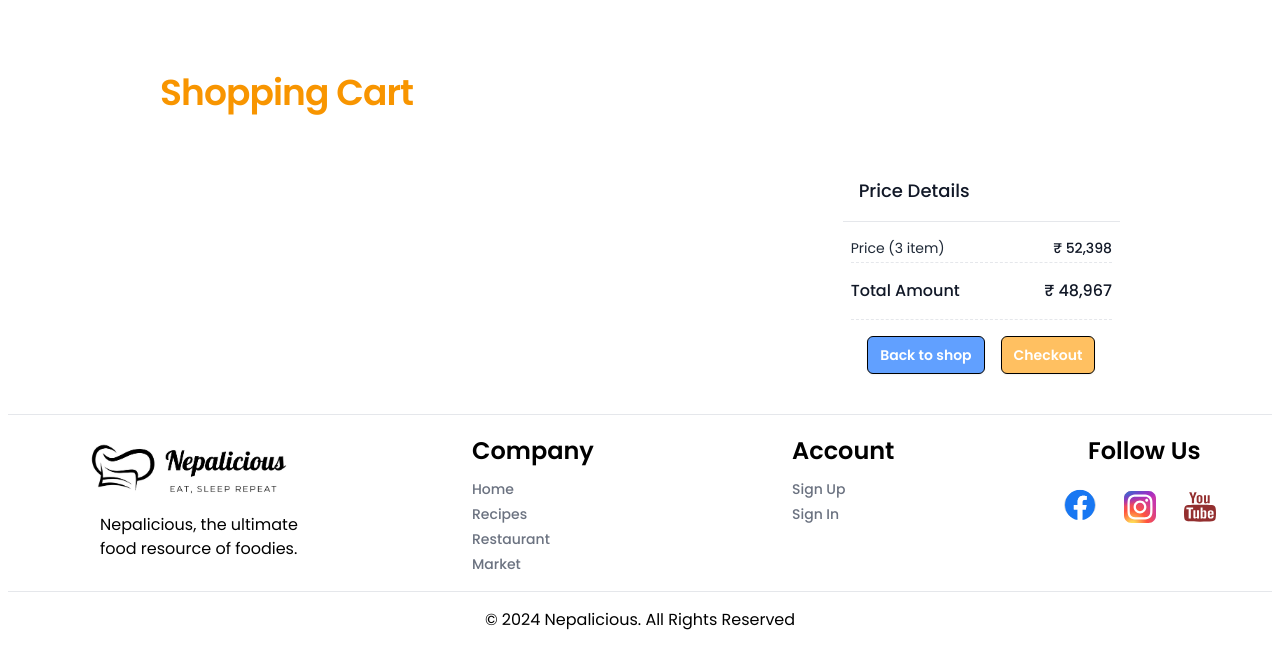
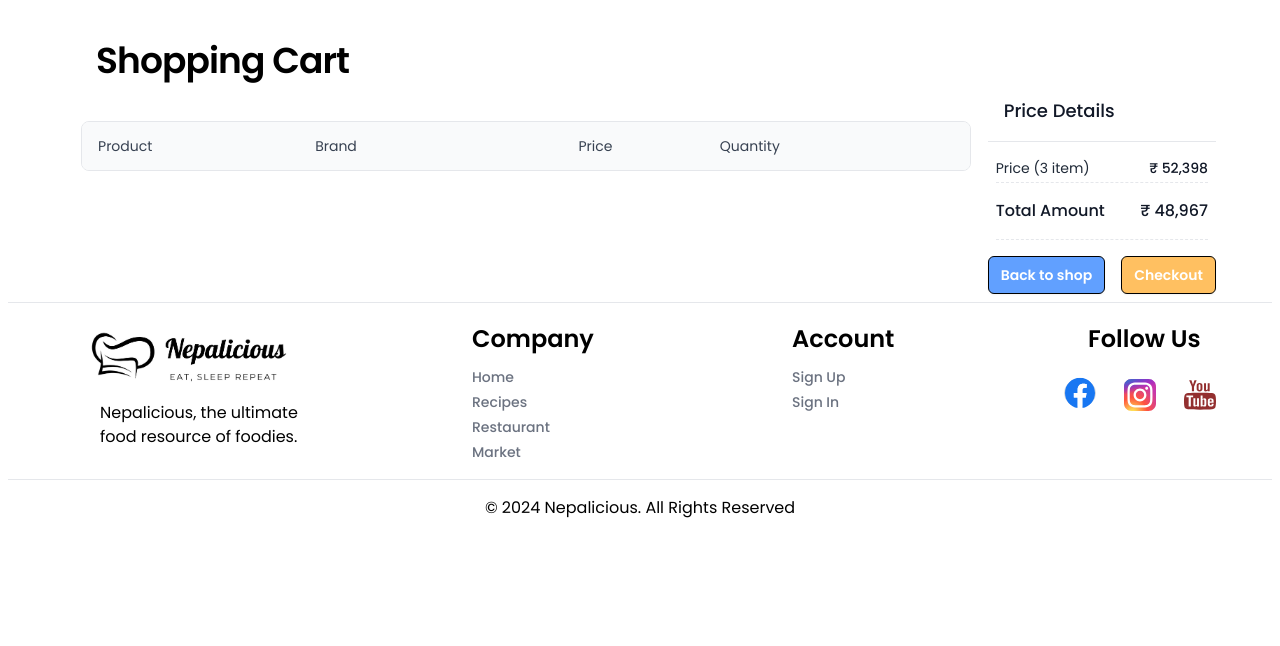
Before and after one commit to Aayam1o1/Nepalicious, a Django app: page /cart in a window 1280 px wide. Shown: the part 134-780 px from the top of the page. Run offline with Django 4.2, Linux system fonts and the light colour scheme; a user stored in the database is signed in; data comes from the database, SQL or seed files in the repository; lists and menus that the app fills with data are empty; some libraries are stand-ins or nearby versions.

Commit message:
Changed UI for cart
Implemented the cart view in form of the  table

```diff
--- a/Nepalicious/templates/marketplace/cart.html
+++ b/Nepalicious/templates/marketplace/cart.html
@@ -10,73 +10,109 @@
 <body>
     {% extends '../navigationBar/base.html' %} {% block content %}
 
-    <div class="w-[75%] mx-auto max-w-7xl px-2 lg:px-0 0">
-        <div class="mx-auto max-w-2xl py-8 lg:max-w-7xl mt-10">
-            <h1 class="text-3xl text-[#F89500] font-bold tracking-tight sm:text-4xl">
+    <div class="w-[85%] mx-auto mt-10">
+        <h1 class="text-3xl font-bold tracking-tight sm:text-4xl">
             Shopping Cart
         </h1>
-            <form class="mt-12 lg:grid lg:grid-cols-12 lg:items-start lg:gap-x-12 xl:gap-x-16">
-                <section aria-labelledby="cart-heading" class="rounded-lg bg-white lg:col-span-8">
-                    <h2 id="cart-heading" class="sr-only">
-                        Items in your shopping cart
-                    </h2>
+    </div>
+
+    <div class="flex w-[90%] mx-auto">
+        <section class="mx-auto w-[80%] px-4 py-4">
+
+            <div class="mt-6 flex flex-col">
+                <div class="-mx-4 -my-2 overflow-x-auto sm:-mx-6 lg:-mx-8">
+                    <div class="inline-block min-w-full py-2 align-middle md:px-6 lg:px-8">
+                        <div class="overflow-hidden border border-gray-200 md:rounded-lg">
+                            <table class="min-w-full divide-y divide-gray-200">
+                                <thead class="bg-gray-50">
+                                    <tr>
+                                        <th scope="col" class="px-4 py-3.5 text-left text-sm font-normal text-gray-700">
+                                            <span>Product</span>
+                                        </th>
+                                        <th scope="col"
+                                            class="px-12 py-3.5 text-left text-sm font-normal text-gray-700">
+                                            Brand
+                                        </th>
+                                        <th scope="col" class="px-4 py-3.5 text-left text-sm font-normal text-gray-700">
+                                            Price
+                                        </th>
+                                        <th scope="col" class="px-4 py-3.5 text-left text-sm font-normal text-gray-700">
+                                            Quantity
+                                        </th>
+                                        <th scope="col" class="relative px-4 py-3.5">
+                                            <span class="sr-only">Edit</span>
+                                        </th>
+                                    </tr>
+                                </thead>
+
                                 {% for product_in_cart in products_in_cart %}
-                    <ul role="list" class="divide-y divide-gray-200">
-                        <div class="">
-                            <li class="flex ">
-                                <div class="flex-shrink-0">
+                                <tbody class="divide-y divide-gray-200 bg-white">
+                                    <tr>
+                                        <td class="whitespace-nowrap px-4 py-4">
+                                            <div class="flex items-center">
+                                                <div class="flex">
                                                     <a href="{% url 'productDetail' product_in_cart.id %}">
                                                         <img src="{{ product_in_cart.images.first.image.url }}"
                                                             alt="{{ product_in_cart.productName }}"
-                                        class="sm:h-38 sm:w-38 h-[10rem] w-[10rem] rounded-md object-contain object-center" />
+                                                            class="sm:h-38 sm:w-38 h-[8rem] w-[8rem] rounded-xl object-cover" />
                                                     </a>
                                                 </div>
-                                <div class="ml-4 flex flex-1 flex-col justify-between sm:ml-6 mt-9">
-                                    <div class="relative pr-9 sm:grid sm:grid-cols-2 sm:gap-x-6 sm:pr-0">
-                                        <div>
-                                            <div class="flex justify-between">
-                                                <h3 class="text-xl">
+                                                <div class="ml-4">
+                                                    <div class="text-sm font-medium text-gray-900">
                                                         {{ product_in_cart.productName }}
-                                                </h3>
-                                            </div>
-                                            <div class="mt-1 flex text-sm">
-                                                <p class="text-sm text-gray-500">{{ product_in_cart.productBrand }}</p>
-                                            </div>
-                                            <div class="mt-1 flex items-end">
-                                                <p class="text-l font-medium text-gray-500">
-                                                    Rs {{ product_in_cart.productPrice }}
-                                                </p>
                                                     </div>
                                                 </div>
                                             </div>
+                                        </td>
+                                        <td class="whitespace-nowrap px-12 py-4">
+                                            <div class="text-sm text-gray-900 ">{{ product_in_cart.productBrand }}</div>
+
+                                        </td>
+                                        <td class="whitespace-nowrap px-4 py-4">
+                                            Rs {{ product_in_cart.productPrice }}
+                                        </td>
+                                        <td class="whitespace-nowrap px-4 py-4 text-sm text-gray-700">
+                                            <div class="min-w-24 flex">
+                                                <button type="button" class="h-7 w-7">
+                                                    -
+                                                </button>
+                                                <input type="text" class="mx-1 h-7 w-9 rounded-md border text-center"
+                                                    value="1" />
+                                                <button type="button" class="flex h-7 w-7 items-center justify-center">
+                                                    +
+                                                </button>
                                             </div>
-                            </li>
-
-                            <div class="mb-4 flex">
-                                <div class="w-[10rem] ml-2 flex">
-                                    <input type="number" class="mx-1 h-7 w-[4rem] rounded-md border-2 text-center" value="1" />
-                                </div>
-                                <div class="ml-6 flex text-sm">
+                                        </td>
+                                        <td class="whitespace-nowrap px-4 py-4 text-right text-sm font-medium">
                                             <button type="button" class="flex items-center space-x-1 px-2 py-1 pl-0">
                                                 <svg xmlns="http://www.w3.org/2000/svg" width="12" height="12"
-                                            viewBox="0 0 24 24" fill="none" stroke="currentColor" stroke-width="2"
-                                            stroke-linecap="round" stroke-linejoin="round" class="text-red-500">
+                                                    viewBox="0 0 24 24" fill="none" stroke="currentColor"
+                                                    stroke-width="2" stroke-linecap="round" stroke-linejoin="round"
+                                                    class="text-red-500">
                                                     <path d="M3 6h18"></path>
                                                     <path d="M19 6v14c0 1-1 2-2 2H7c-1 0-2-1-2-2V6"></path>
                                                     <path d="M8 6V4c0-1 1-2 2-2h4c1 0 2 1 2 2v2"></path>
                                                 </svg>
                                                 <span class="text-xs font-medium text-red-500">Remove</span>
                                             </button>
+                                        </td>
+                                    </tr>
+
+                                    {% endfor %}
+                                </tbody>
+                            </table>
                         </div>
                     </div>
                 </div>
-                    </ul>
-                    <hr>
-                    {% endfor %}
+            </div>
+
         </section>
+
+
+
+
         <section aria-labelledby="summary-heading" class="rounded-md bg-white lg:col-span-4 lg:mt-0 lg:p-0">
-                    <h2 id="summary-heading"
-                        class="border-b border-gray-200 px-4 text-lg font-medium text-gray-900 sm:p-4">
+            <h2 id="summary-heading" class="border-b border-gray-200 px-4 text-lg font-medium text-gray-900 sm:p-4">
                 Price Details
             </h2>
             <div>
@@ -104,10 +140,8 @@
                 </div>
             </div>
         </section>
-            </form>
+
     </div>
-    </div>
-
     {% endblock %}
 </body>
 
```
Lines whose indentation alone changed are shown as unchanged.
